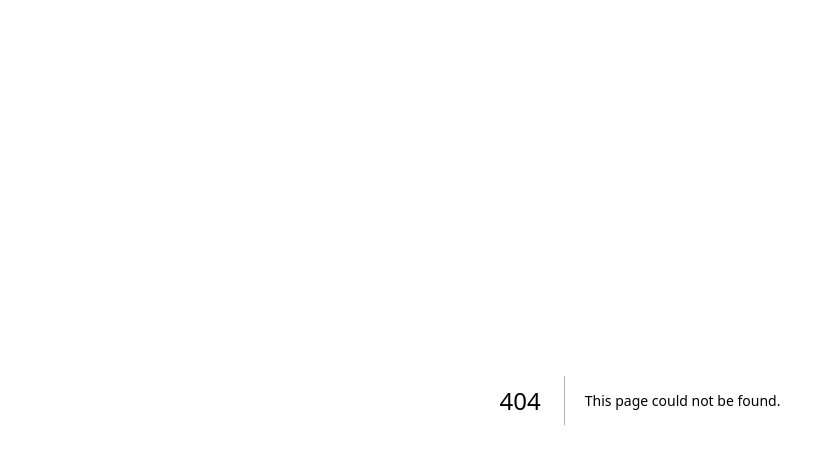
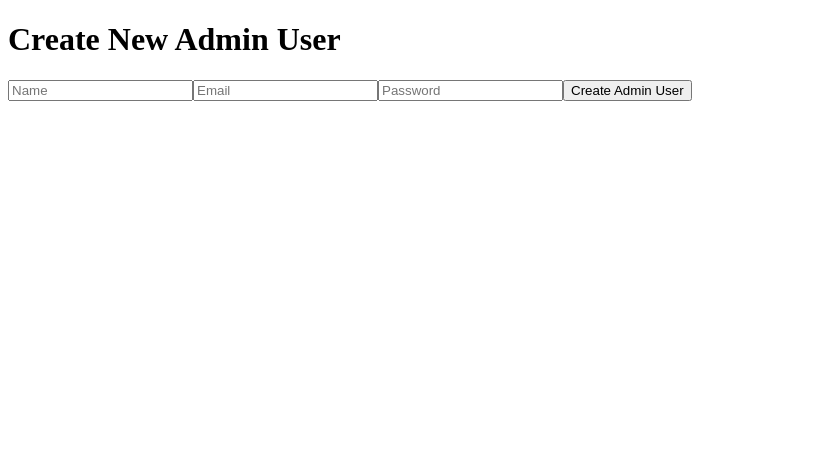
Before and after one commit to yamatowani/questionnaire-system, a Next.js app in the folder client/: page /admin_user in a window 1280 px wide. Before the commit this address had no page. Shown: the top 464 px of the page, without its empty margins (0-835 px from the left). Built offline with nearby package versions, Linux system fonts and the light colour scheme.

Commit message:
add: create admin user page

```diff
--- /dev/null
+++ b/client/src/app/admin_user/page.tsx
@@ -0,0 +1,10 @@
+import AddAdminUserForm from "../components/add_admin_user_form";
+
+export default function AdminUserPage() {
+  return (
+    <div>
+       <h1>Create New Admin User</h1>
+       <AddAdminUserForm />
+    </div>
+  )
+}
--- a/client/src/app/components/add_admin_user_form.tsx
+++ b/client/src/app/components/add_admin_user_form.tsx
@@ -1,7 +1,41 @@
 'use client';
 import { useMutation } from "@apollo/client";
-import { ADD_NEW_ADMIN_USER } from "@/lib/graphql/mutations";
+import { ADD_NEW_ADMIN_USER } from "@/lib/graphql/mutations/mutations";
 import { NewAdminUserInput } from "@/types/types";
 import { useState } from "react";
+import { assertLeafType } from "graphql";
 
-export default
+export default function AddAdminUserForm() {
+  const [formData, setFormData] = useState<NewAdminUserInput>({
+    name: '',
+    email: '',
+    password_digest: '',
+  });
+
+  const [addNewAdminUser, { loading, error }] = useMutation(ADD_NEW_ADMIN_USER, {
+    variables: { newAdminUserData: formData },
+    onCompleted: () => {
+      alert('Admin User added Successfully!');
+      setFormData({ name: '', email: '', password_digest: '' });
+    },
+  });
+
+  const handleChange = (e: React.ChangeEvent<HTMLInputElement>) => {
+    setFormData({ ...formData, [e.target.name]: e.target.value });
+  };
+
+  const handleSubmit = (e: React.FormEvent<HTMLFormElement>) => {
+    e.preventDefault();
+    addNewAdminUser();
+  };
+
+  return (
+    <form onSubmit={handleSubmit}>
+      <input type="text" name="name" placeholder="Name" onChange={handleChange} value={formData.name} required />
+      <input type="email" name="email" placeholder="Email" onChange={handleChange} value={formData.email} required />
+      <input type="password" name="password_digest" placeholder="Password" onChange={handleChange} value={formData.password_digest} required />
+      <button type="submit" disabled={loading}>Create Admin User</button>
+      {error && <p>Error: {error.message}</p>}
+    </form>
+  )
+}
--- a/client/src/types/types.ts
+++ b/client/src/types/types.ts
@@ -1,4 +1,4 @@
-export type NewAdminUserInput {
+export type NewAdminUserInput = {
   name: string;
   email: string;
   password_digest: string;
```
